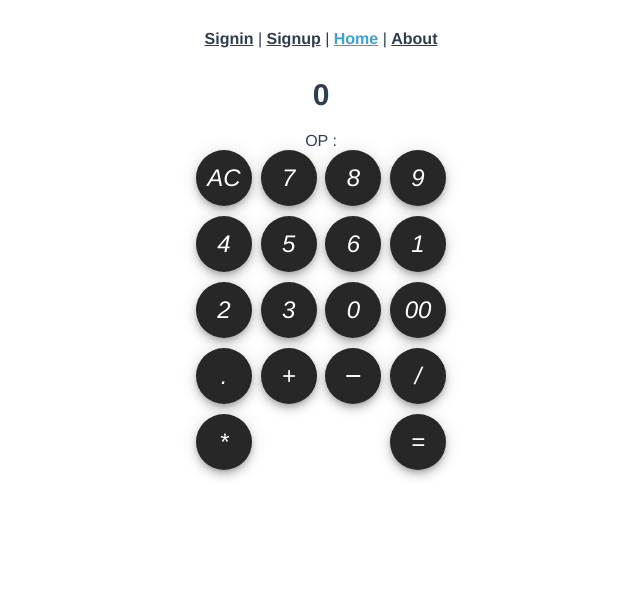
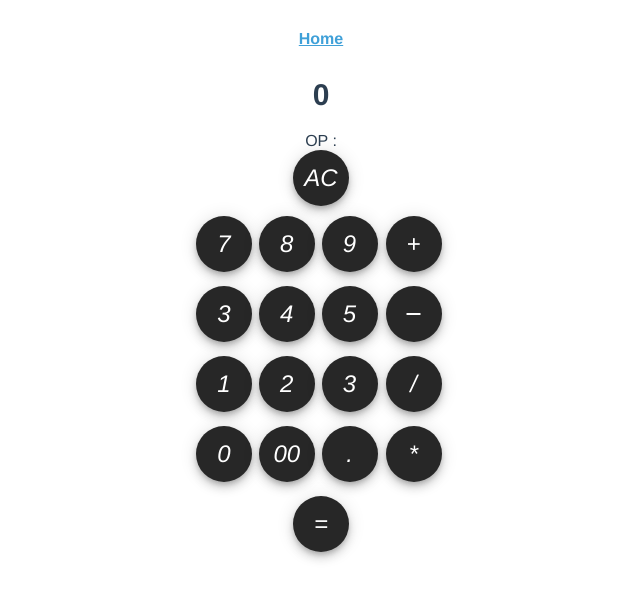
Before and after one commit to shunsa10/CalculatorApp, a Vue app: page / in a window 1280 px wide. Shown: the top 600 px of the page, without its empty margins (319-959 px from the left). Built offline with nearby package versions, Linux system fonts and the light colour scheme.

Commit message:
AccountFunctionDelete

```diff
--- a/src/App.vue
+++ b/src/App.vue
@@ -1,10 +1,7 @@
 <template>
   <div id="app">
     <div id="nav">
-      <router-link to="/Signin">Signin</router-link> |
-      <router-link to="/Signup">Signup</router-link> |
-      <router-link to="/">Home</router-link> |
-      <router-link to="/about">About</router-link>
+      <router-link to="/">Home</router-link>
     </div>
     <router-view/>
   </div>
--- a/src/components/Calculator.vue
+++ b/src/components/Calculator.vue
@@ -1,45 +1,36 @@
 <template>
 <div id="wrap">
     <div>
-        <div class="result">{{ showNum }}</div>
+        <div :showNum="showNum" class="result">{{ showNum }}</div>
         <p>
             OP : <b>{{ currentOperator }}</b>
         </p>
         <div class="buttons">
-            <v-btn
-            class="mx-2"
-            fab dark color="indigo"
-            @click="clearAll">
+
+            <v-btn class="mx-2" fab dark color="indigo" @click="clearAll">
                 <v-icon dark>
                     AC
                 </v-icon>
             </v-btn>
-            <v-btn
-            class="mx-2"
-            fab dark color="indigo"
-            v-for="num in buttons.num"
-             :key="num"
-             :id="'btn-' + num"
-            @click="selectNumber(num);">
+            <div class="numop">
+                <div class="num">
+                    <v-btn class="mx-2" fab dark color="indigo" v-for="num in buttons.num" :key="num" :id="'btn-' + num" @click="selectNumber(num);">
                         <v-icon dark>
                             {{ num }}
                         </v-icon>
                     </v-btn>
-            <v-btn
-            class="mx-2"
-            fab dark
-            v-for="op in buttons.op"
-             :key="op"
-             :id="'btn-' + op"
-            @click="selectOparator(op);">
+                </div>
+
+                <div class="op">
+                    <v-btn class="mx-2" fab dark v-for="op in buttons.op" :key="op" :id="'btn-' + op" @click="selectOparator(op);">
                         <v-icon dark>
                             {{ op }}
                         </v-icon>
                     </v-btn>
-            <v-btn
-            class="mx-2"
-            fab dark color="indigo"
-            @click="showResult">
+                </div>
+            </div>
+
+            <v-btn class="mx-2" fab dark color="teal" @click="showResult">
                 <v-icon dark>
                     =
                 </v-icon>
@@ -50,7 +41,11 @@
 </template>
 
 <script>
+// import Log from '../views/Log.vue'
 export default {
+    // components: {
+    //     Log
+    // },
     name: 'FloatingButtons',
     data() {
 
@@ -58,7 +53,7 @@ export default {
             buttons: {
                 num: [
                     "7", "8", "9",
-                    "4", "5", "6",
+                    "3", "4", "5",
                     "1", "2", "3",
                     "0", "00", ".",
                 ],
@@ -109,8 +104,6 @@ export default {
         //next 後
         //index 演算子
         setTotalNum(prev, next, index) {
-
-
 
             if (this.opArray[index] === "+") {
                 return prev + next;
@@ -205,11 +198,29 @@ export default {
     }
 
     .buttons {
-        display: flex;
+
         flex-wrap: wrap;
         justify-content: space-between;
         width: 250px;
         margin: 0 auto 1rem;
+
+        .numop {
+            display: flex;
+            height: 280px;
+        }
+
+        .num {
+            display: flex;
+            flex-wrap: wrap;
+            justify-content: space-between;
+        }
+
+        .op {
+            display: flex;
+            margin-left: .5rem;
+            flex-wrap: wrap;
+            justify-content: space-between;
+        }
 
         /* button {
     width: 30%;
--- a/src/components/Signin.vue
+++ /dev/null
@@ -1,86 +0,0 @@
-<template>
-<div id="Signin">
-   <v-form>
-    <v-container>
-      <v-row>
-        <v-col
-          cols="12"
-          sm="6"
-          md="12"
-        >
-          <v-text-field
-            label="email"
-            placeholder="メール"
-            type="email"
-            v-model="email"
-            filled
-            rounded
-            dense
-          ></v-text-field>
-        </v-col>
-
-
-        <v-col
-          cols="12"
-          sm="6"
-          md="12"
-        >
-          <v-text-field
-            label="password"
-            placeholder="パスワード"
-            type="password"
-            v-model="password"
-            filled
-            rounded
-            dense
-          ></v-text-field>
-        </v-col>
-      </v-row>
-    </v-container>
-  </v-form>
-  <div class="text-center">
-    <v-btn
-      rounded
-      color="primary"
-      dark
-    >
-      Signin
-    </v-btn>
-  </div>
-  <p>アカウントを持っていませんか？
-      <router-link to="/signup">アカウントを作る</router-link>
-    </p>
-</div>
-</template>
-<script>
-export default {
-  name: 'Signin',
-  data () {
-    return {
-      email: '',
-      password: ''
-    }
-  },
-  methods: {}
-}
-</script>
-
-
-
-<style lang="scss">
-#Signin {
-    width: 450px;
-    margin: 0 auto;
-    display: flex;
-  flex-flow: column nowrap;
-  justify-content: center;
-  v-container {
-      margin: 0 auto;
-      text-align: center;
-  }
-   p {
-      margin-top: 2rem;
-  }
-}
-
-</style>
--- a/src/components/Signup.vue
+++ /dev/null
@@ -1,112 +0,0 @@
-<template>
-<div id="Signin">
-   <v-form>
-    <v-container>
-      <v-row>
-        <v-col
-          cols="12"
-          sm="6"
-          md="12"
-        >
-          <v-text-field
-            label="name"
-            placeholder="名前"
-            type="text"
-            v-model="username"
-            filled
-            rounded
-            dense
-          ></v-text-field>
-        </v-col>
-        <v-col
-          cols="12"
-          sm="6"
-          md="12"
-        >
-          <v-text-field
-            label="email"
-            placeholder="メール"
-            type="email"
-            v-model="email"
-            filled
-            rounded
-            dense
-          ></v-text-field>
-        </v-col>
-        <v-col
-          cols="12"
-          sm="6"
-          md="12"
-        >
-          <v-text-field
-            label="password"
-            placeholder="パスワード"
-            type="password"
-            v-model="password"
-            filled
-            rounded
-            dense
-          ></v-text-field>
-        </v-col>
-      </v-row>
-    </v-container>
-  </v-form>
-  <div class="text-center">
-    <v-btn
-      @click="signUp"
-      rounded
-      color="primary"
-      dark
-    >
-      Signup
-    </v-btn>
-  </div>
-  <p>アカウントを持っていますか？
-      <router-link to="/signin">ログインする</router-link>
-    </p>
-</div>
-</template>
-
-<script>
-export default {
-  name: 'Signin',
-  data () {
-    return {
-      username: '',
-      email:'',
-      password: ''
-    }
-  },
-  methods: {
-     signUp: function () {
-      firebase.auth().createUserWithEmailAndPassword(this.username, this.email, this.password)
-        .then(user => {
-          alert('Create account: ', user.email)
-        })
-        .catch(error => {
-          alert(error.message)
-        })
-     }
-  }
-}
-</script>
-
-
-
-<style lang="scss">
-#Signin {
-    width: 450px;
-    margin: 0 auto;
-    display: flex;
-  flex-flow: column nowrap;
-  justify-content: center;
-  v-container {
-      margin: 0 auto;
-      text-align: center;
-  }
-  p {
-      margin-top: 2rem;
-  }
-}
-
-</style>
--- a/src/router/index.js
+++ b/src/router/index.js
@@ -1,8 +1,6 @@
 import Vue from 'vue'
 import VueRouter from 'vue-router'
 import Home from '../views/Home.vue'
-import Signin from "../components/Signin.vue";
-import Signup from "../components/Signup.vue";
 
 Vue.use(VueRouter)
 
@@ -11,25 +9,6 @@ const routes = [
     path: "/",
     name: "Home",
     component: Home,
-  },
-  {
-    path: "/Signin",
-    name: "Signin",
-    component: Signin,
-  },
-  {
-    path: "/Signup",
-    name: "Signup",
-    component: Signup,
-  },
-  {
-    path: "/about",
-    name: "About",
-    // route level code-splitting
-    // this generates a separate chunk (about.[hash].js) for this route
-    // which is lazy-loaded when the route is visited.
-    component: () =>
-      import(/* webpackChunkName: "about" */ "../views/About.vue"),
   },
 ];
 
--- a/src/views/About.vue
+++ /dev/null
@@ -1,5 +0,0 @@
-<template>
-  <div class="about">
-    <h1>This is an about page</h1>
-  </div>
-</template>
```
Also changed, not shown: src/firebase/config.js (deleted, +0 -21 lines), src/main.js (+12 -0 lines). Lines whose indentation alone changed are shown as unchanged.
